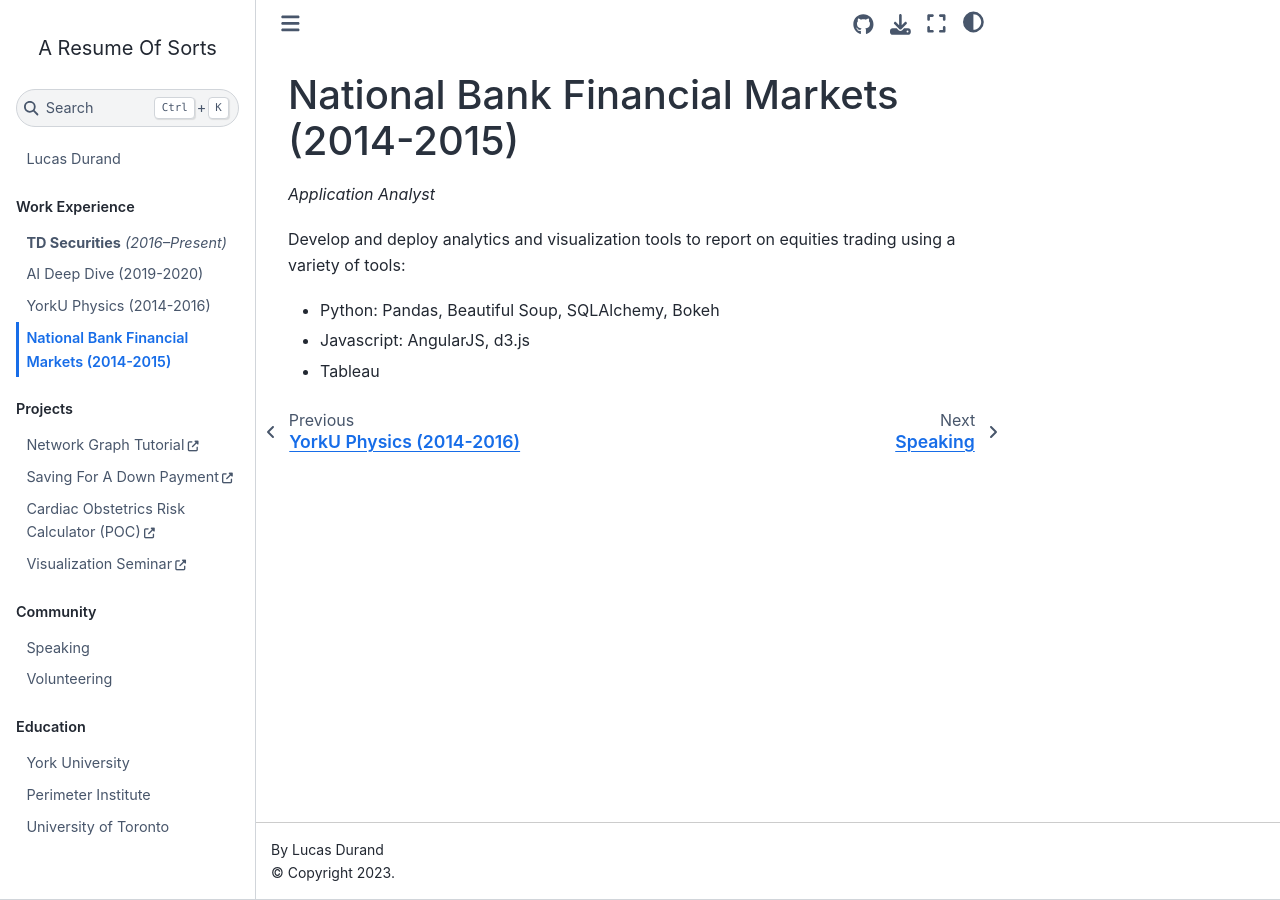
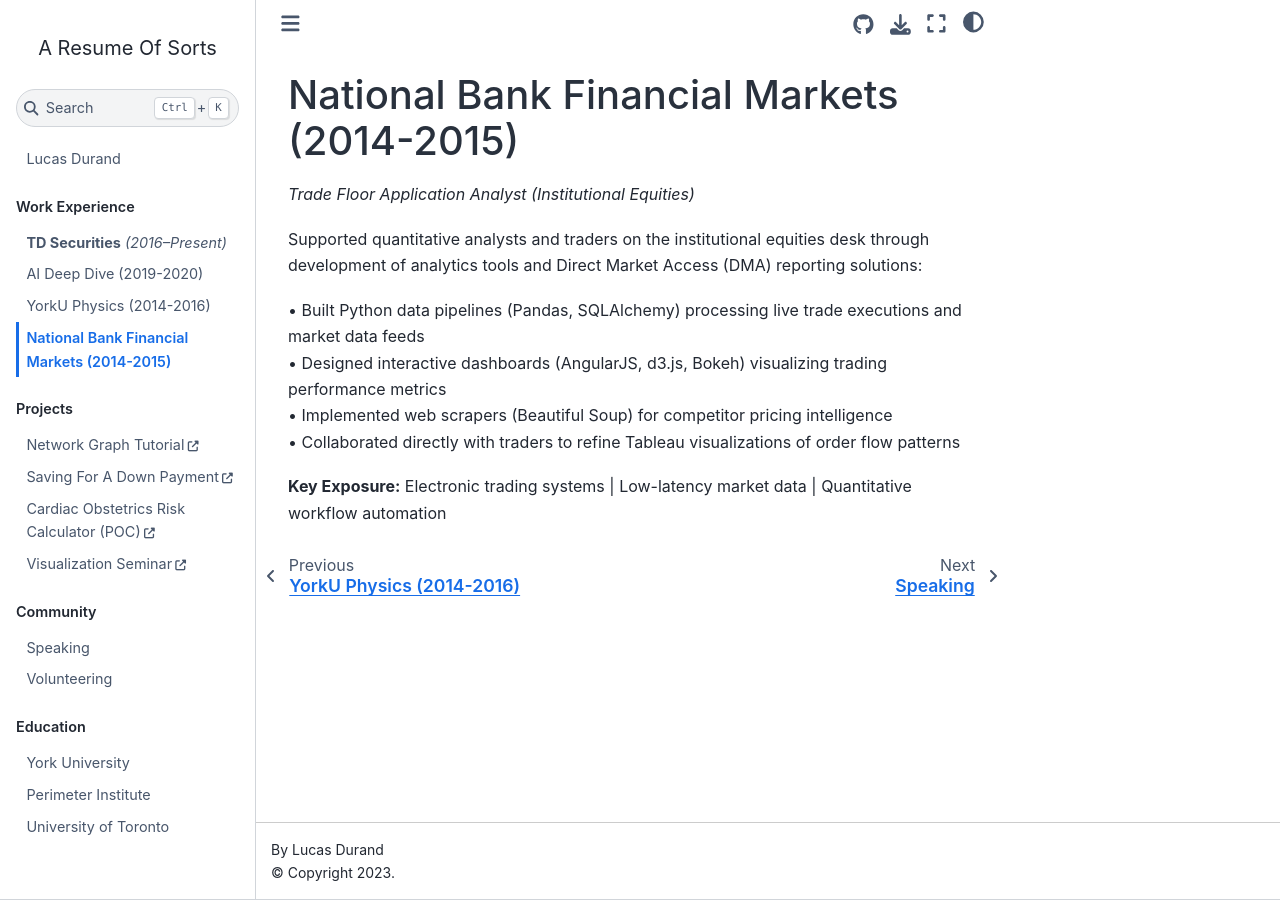
Before and after one commit to lucasdurand/lucasdurand, a Jupyter Book: the page built from work/nbfm.md, in a window 1280 px wide. Built offline with Jupyter Book 1.0.4 settings and Sphinx 7.4.7 and the Sphinx Book theme 1.1.4, drawn with Linux system fonts in a browser that asks for light colours; nearby versions of some CDN libraries; pages that are not in the unit, such as notebooks, are missing from menus; comment, search, counter and statistics services are not loaded.

Commit message:
update NFM entry

```diff
--- a/work/nbfm.md
+++ b/work/nbfm.md
@@ -1,9 +1,12 @@
 # National Bank Financial Markets (2014-2015)
 
-*Application Analyst*
+_Trade Floor Application Analyst (Institutional Equities)_
 
-Develop and deploy analytics and visualization tools to report on equities trading using a variety of tools:
+Supported quantitative analysts and traders on the institutional equities desk through development of analytics tools and Direct Market Access (DMA) reporting solutions:
 
-* Python: Pandas, Beautiful Soup, SQLAlchemy, Bokeh
-* Javascript: AngularJS, d3.js
-* Tableau
+• Built Python data pipelines (Pandas, SQLAlchemy) processing live trade executions and market data feeds
+• Designed interactive dashboards (AngularJS, d3.js, Bokeh) visualizing trading performance metrics
+• Implemented web scrapers (Beautiful Soup) for competitor pricing intelligence
+• Collaborated directly with traders to refine Tableau visualizations of order flow patterns
+
+**Key Exposure:** Electronic trading systems | Low-latency market data | Quantitative workflow automation
```
